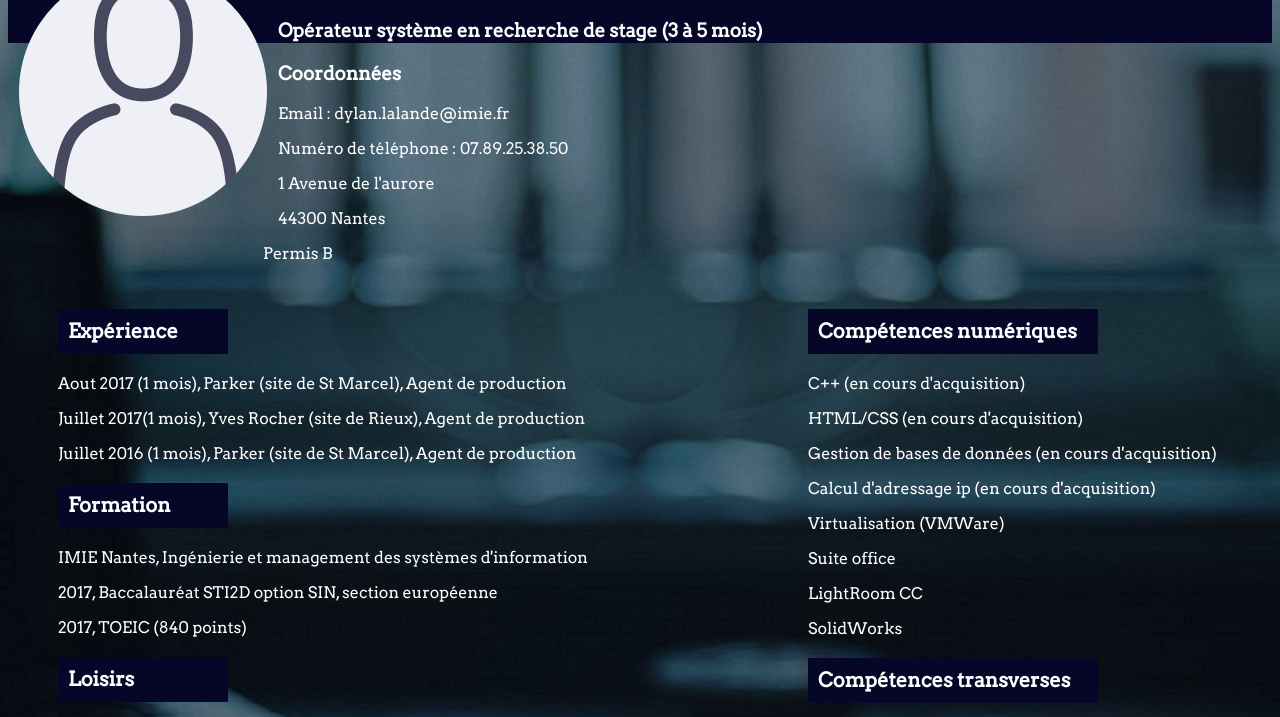
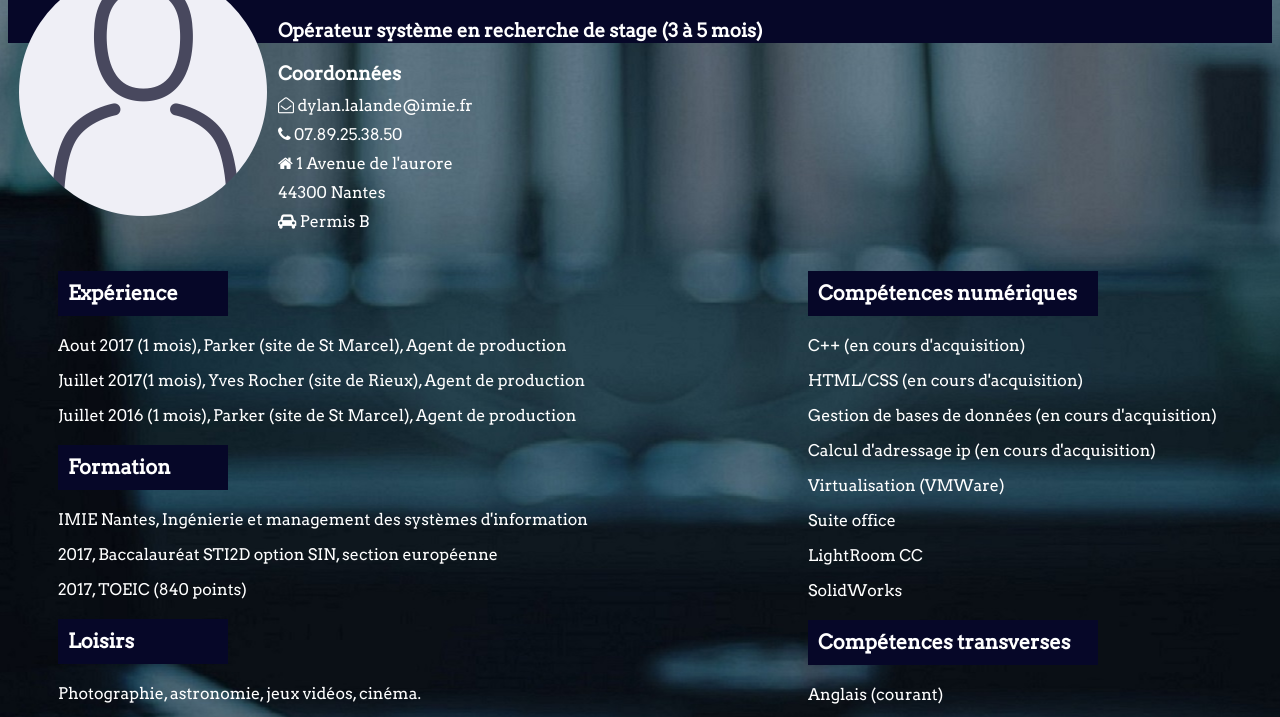
Before and after one commit to Dylan-LALANDE/online_CV, a plain HTML site: page online_CV.html in a window 1280 px wide. Shown: the part 64-781 px from the top of the page. Drawn offline with Linux system fonts and the light colour scheme.

Commit message:
modifications

```diff
--- a/assets/styles/common.css
+++ b/assets/styles/common.css
@@ -27,8 +27,9 @@ div img
 
 .info_perso
 {
+    position: relative;
+    margin: 10px;
 
-    position: relative;
 }
 
 div.info_perso
--- a/online_CV.html
+++ b/online_CV.html
@@ -8,6 +8,7 @@
   <meta name="description" content="Je rédige mon CV en ligne.">
   <link rel="stylesheet" href="assets/styles/common.css">
   <link href="https://fonts.googleapis.com/css?family=Arvo" rel="stylesheet">
+  <link rel="stylesheet" href="https://cdnjs.cloudflare.com/ajax/libs/font-awesome/4.7.0/css/font-awesome.min.css">
 
  </head>
 
@@ -18,7 +19,7 @@
     </div>
 
       <div class="haut">
-          <h1 class="haut">LALANDE Dylan</h1>
+          <h1 class="haut">LALANDE   Dylan</h1>
           <h3 class="haut">Opérateur système en recherche de stage (3 à 5 mois)</h3>
       </div>
 
@@ -28,12 +29,14 @@
    <section>
 
      <div  class="info_perso">
+
         <h3 class="info_perso">Coordonnées</h3>
-        <p class="info_perso">Email : dylan.lalande@imie.fr</p>
-        <p class="info_perso">Numéro de téléphone : 07.89.25.38.50</p>
-        <p class="info_perso">1 Avenue de l'aurore</p>
+        <p class="info_perso"><i class="fa fa-envelope-open-o" aria-hidden="true"></i>   dylan.lalande@imie.fr</p>
+        <p class="info_perso"><i class="fa fa-phone" aria-hidden="true"></i> 07.89.25.38.50</p>
+        <p class="info_perso"><i class="fa fa-home" aria-hidden="true"></i>
+1 Avenue de l'aurore</p>
         <p class="info_perso">44300 Nantes</p>
-        <p class="info_perso">Permis B</p>
+        <p class="info_perso"><i class="fa fa-car" aria-hidden="true"></i>     Permis B</p>
     </div>
 
    <aside>
```
